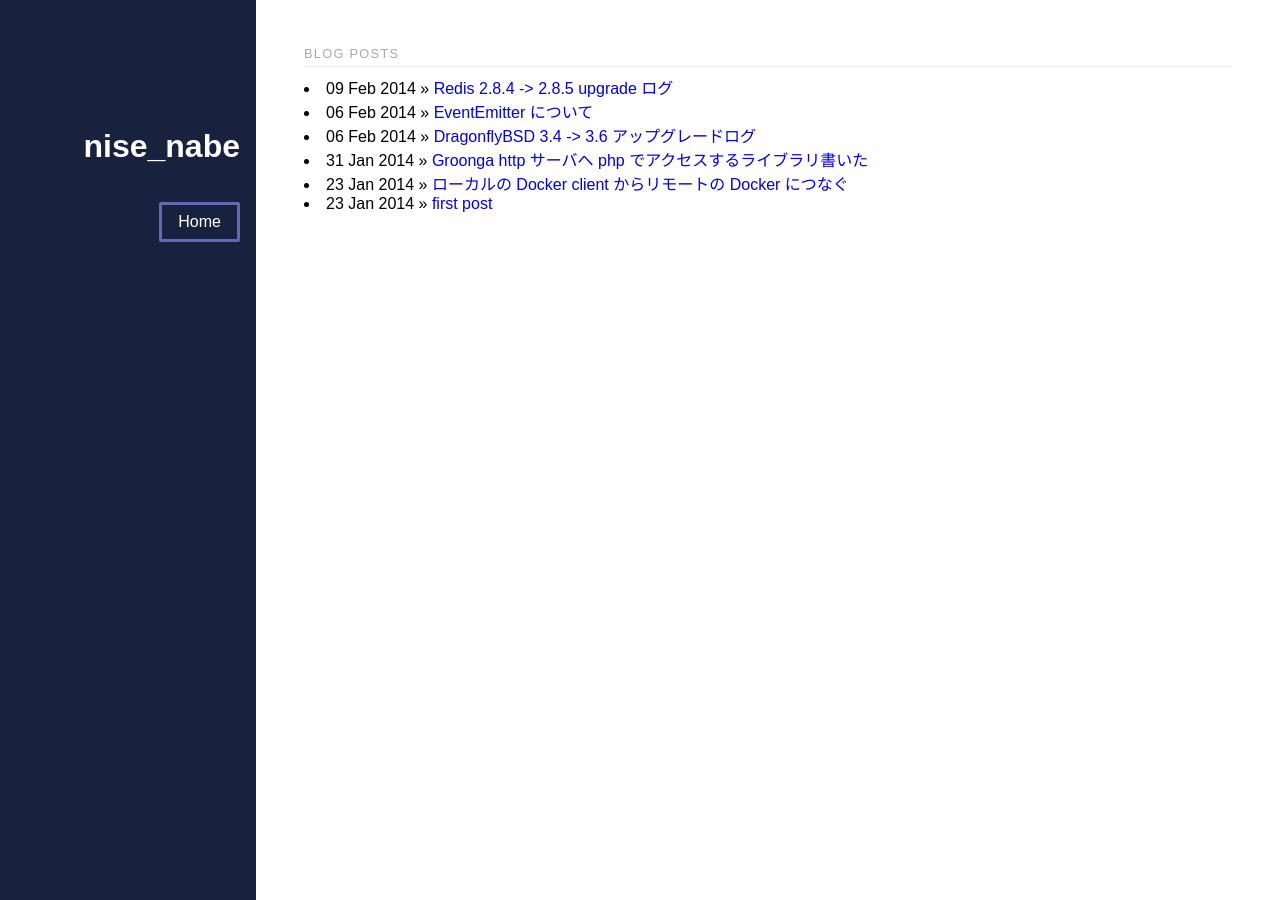
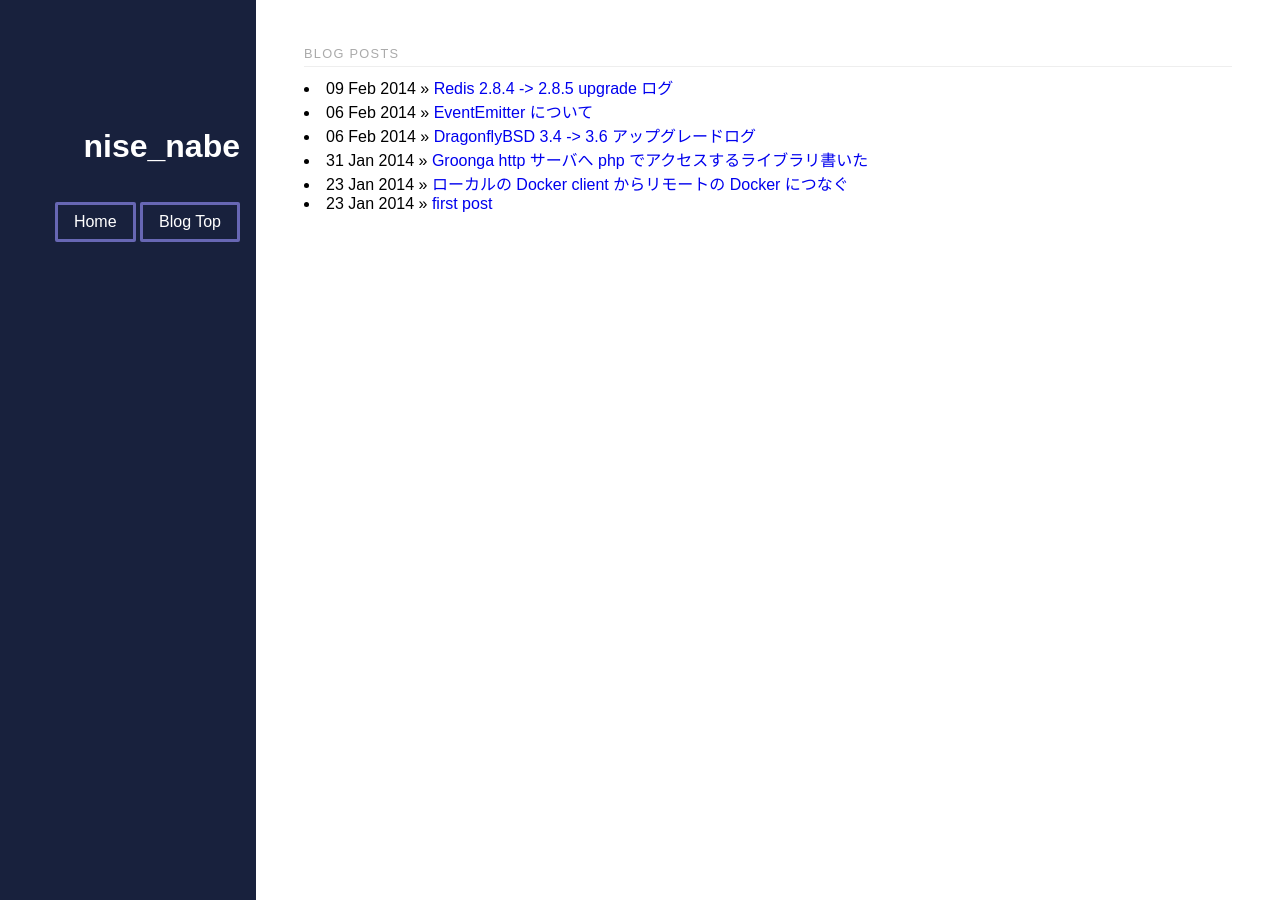
Before and after one commit to nise-nabe/bitbucket-pages, a Jekyll site: the page built from index.html, in a window 1280 px wide. Built offline with Jekyll 4.4.1, drawn with Linux system fonts in a browser that asks for light colours.

Commit message:
add menu

```diff
--- a/_layouts/post.html
+++ b/_layouts/post.html
@@ -8,6 +8,7 @@ layout: default
       <nav class="nav">
         <ul class="nav-list">
           <li class="nav-item"><a class="pure-button" href="http://www.nisecoder.com">Home</a></li>
+          <li class="nav-item"><a class="pure-button" href="/">Blog Top</a></li>
         </ul>
       </nav>
     </header>
--- a/index.html
+++ b/index.html
@@ -9,6 +9,7 @@ title: Your New Jedie Site
       <nav class="nav">
         <ul class="nav-list">
           <li class="nav-item"><a class="pure-button" href="http://www.nisecoder.com">Home</a></li>
+          <li class="nav-item"><a class="pure-button" href="/">Blog Top</a></li>
         </ul>
       </nav>
     </header>
```
